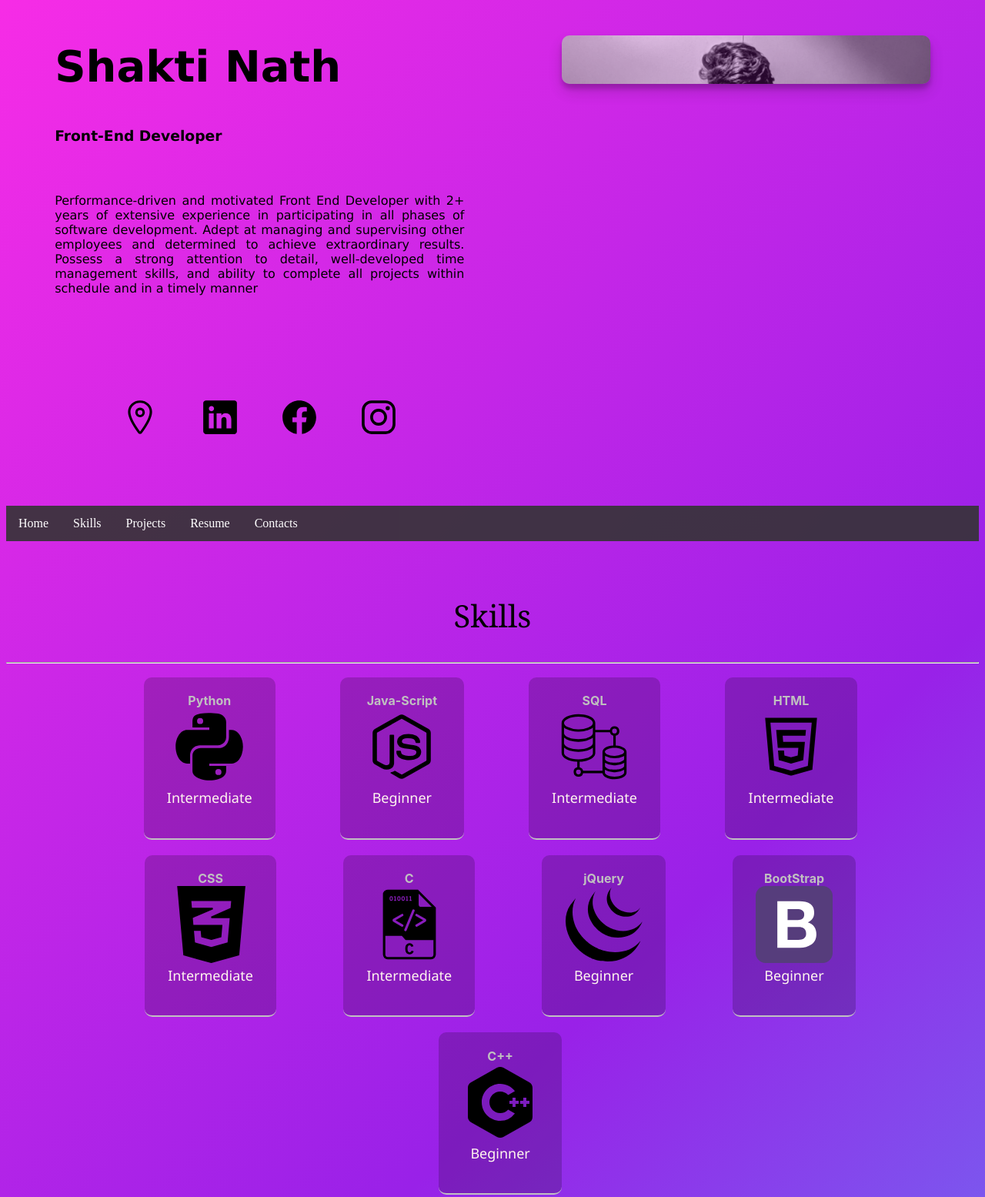
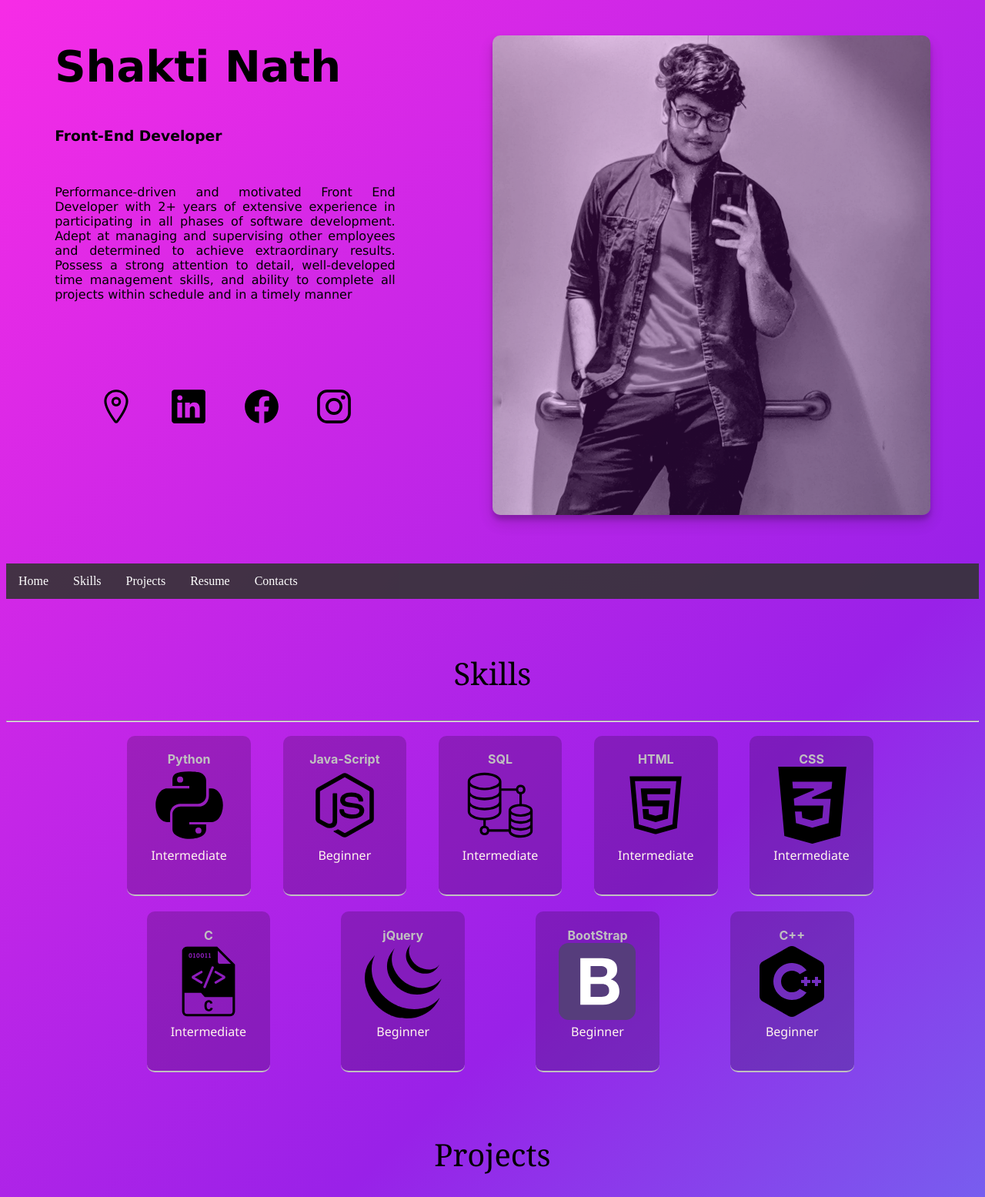
Before and after one commit to shaktinath/portfolio, a plain HTML site: page index.html in a window 1280 px wide. Shown: the top 1555 px of the page at 77% size. Drawn offline with Linux system fonts and the light colour scheme.

Commit message:
Update index.css

```diff
--- a/index.css
+++ b/index.css
@@ -13,21 +13,22 @@ background-image :linear-gradient(315deg,#49b2f8, #9921e8 ,#f72ce6);
 
   .name-box1{
     width: 50%;
-    height:100%;
+    min-height:70vh;
     text-align: justify;
     padding:5% ;
     padding-top: 0%;
       }
 
   .name-box2{
-    height:100%;
+    height:70vh;
     margin: 5% 5%;
-    width: 45%;
+    min-width: 45%;
     border-radius: 10px;
     background-image:url("images/1.jpeg");
     background-color: rgba(0,0,0,0.79);
     opacity: 0.8;
     background-size: 100% auto;
+    background-repeat: no-repeat;
     text-align: center;
     align-content: center;
     padding-top:5% ;
@@ -155,7 +156,7 @@ justify-content: space-around;
       color: silver;
       border-radius: 10px;
       }
-#light{font-size: 18px;
+#light{
 color: seashell;
       font-family: 'Segoe UI', Tahoma, Geneva, Verdana, sans-serif;}
 
```
